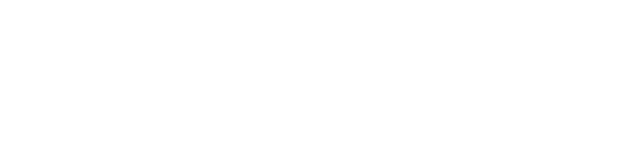
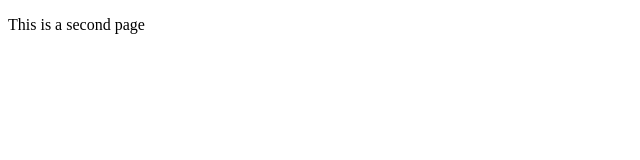
Before and after one commit to inlighten1/inlighten1.github.io, a plain HTML site: page index2.html in a window 1280 px wide. Shown: the whole page, without its empty margins (0-640 px from the left). Drawn offline with Linux system fonts and the light colour scheme.

Commit message:
added paragraph to index2.html

```diff
--- a/index2.html
+++ b/index2.html
@@ -5,6 +5,7 @@
     <title>Document</title>
 </head>
 <body>
+   <p>This is a second page</p>
 
 </body>
 </html>
```
